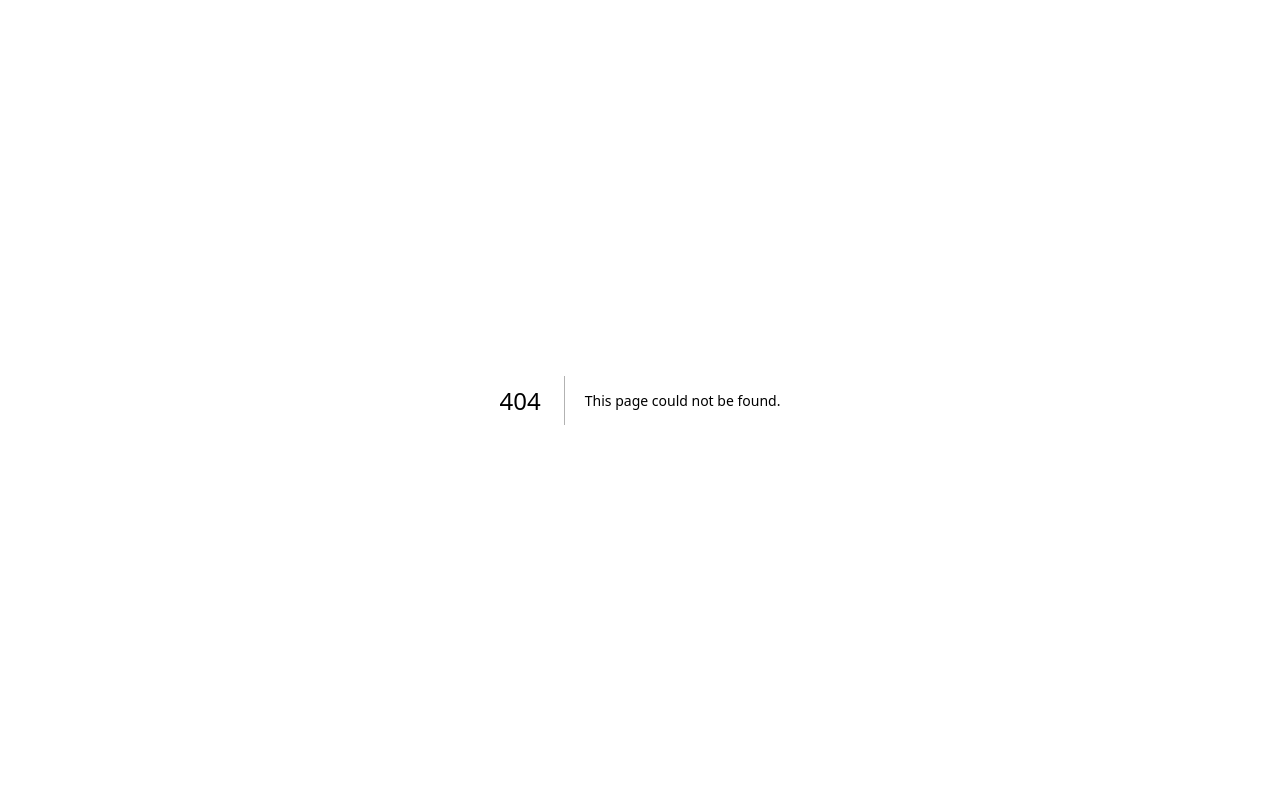
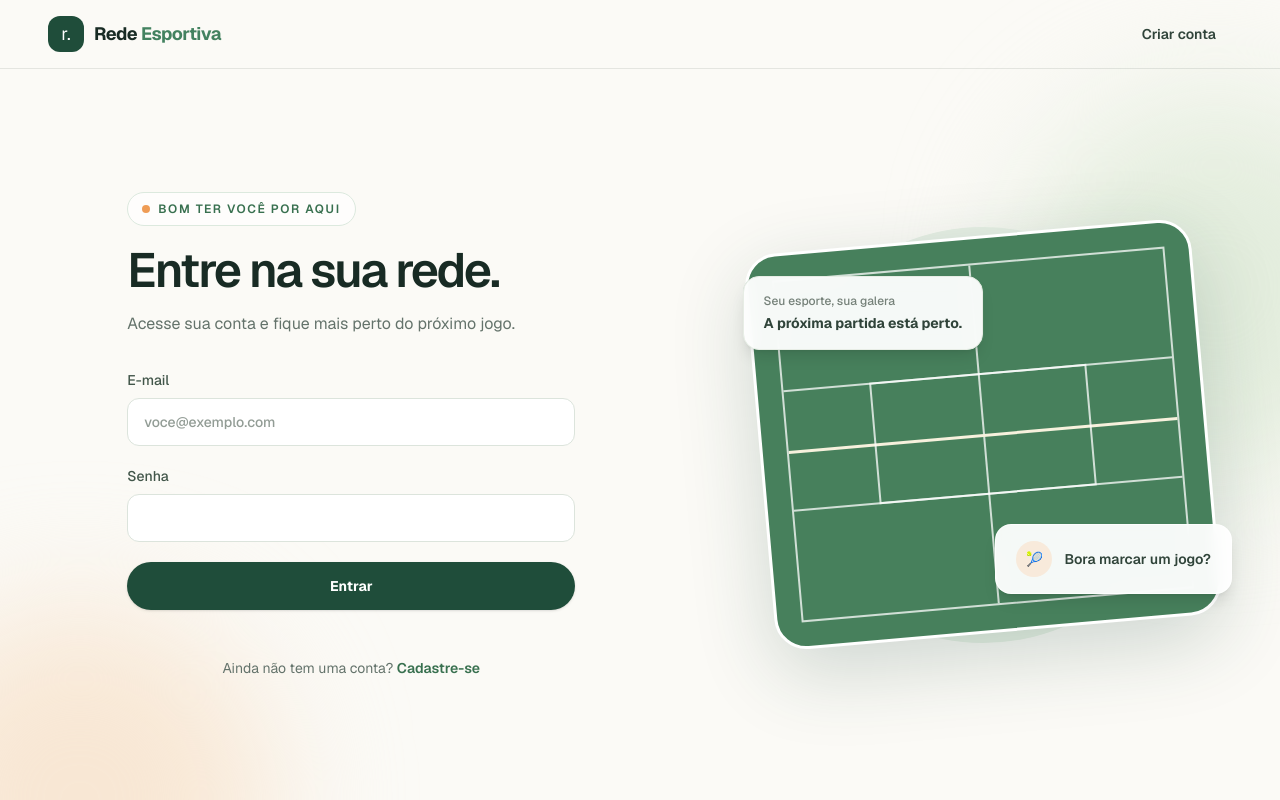
Before and after one commit to NauaKF/rede-esportiva, a Next.js app: page /login in a window 1280 px wide. Before the commit this address had no page. Built offline with nearby package versions, Linux system fonts and the light colour scheme.

Commit message:
feat: implementa autenticação e tela de login

```diff
--- /dev/null
+++ b/app/api/auth/[...nextauth]/route.ts
@@ -0,0 +1,6 @@
+import NextAuth from "next-auth";
+import { authOptions } from "@/auth";
+
+const handler = NextAuth(authOptions);
+
+export { handler as GET, handler as POST };
--- /dev/null
+++ b/app/login/_components/LoginForm.tsx
@@ -0,0 +1,69 @@
+"use client";
+
+import { signIn } from "next-auth/react";
+import { useRouter } from "next/navigation";
+import { useState, type FormEvent } from "react";
+
+const inputClass = "mt-2 min-h-12 w-full rounded-xl border border-[#dce4dc] bg-white px-4 py-3 text-sm text-[#24382d] outline-none transition placeholder:text-[#929c95] focus:border-[#438260] focus:ring-4 focus:ring-[#438260]/10 disabled:cursor-not-allowed disabled:opacity-60";
+
+export function LoginForm() {
+  const router = useRouter();
+  const [pending, setPending] = useState(false);
+  const [error, setError] = useState("");
+
+  async function handleSubmit(event: FormEvent<HTMLFormElement>) {
+    event.preventDefault();
+    if (pending) return;
+
+    const formData = new FormData(event.currentTarget);
+    const email = String(formData.get("email") ?? "").trim();
+    const password = String(formData.get("password") ?? "");
+
+    setPending(true);
+    setError("");
+
+    try {
+      const result = await signIn("credentials", {
+        email,
+        password,
+        redirect: false,
+        callbackUrl: "/",
+      });
+
+      if (result?.ok && !result.error) {
+        router.replace("/");
+        router.refresh();
+        return;
+      }
+
+      setError(result?.error === "CredentialsSignin"
+        ? "E-mail ou senha inválidos. Confira os dados e tente novamente."
+        : "Não foi possível entrar agora. Tente novamente.");
+    } catch {
+      setError("Não foi possível entrar agora. Tente novamente.");
+    } finally {
+      setPending(false);
+    }
+  }
+
+  return (
+    <form onSubmit={handleSubmit} className="mt-8 space-y-5" aria-busy={pending}>
+      {error && <p role="alert" className="rounded-xl border border-[#edc7bc] bg-[#fff3ef] px-4 py-3 text-sm leading-5 text-[#9e3c2c]">{error}</p>}
+
+      <label htmlFor="login-email" className="block text-sm font-medium text-[#42564a]">
+        E-mail
+        <input id="login-email" className={inputClass} name="email" type="email" required maxLength={254} autoComplete="email" placeholder="voce@exemplo.com" disabled={pending} />
+      </label>
+
+      <label htmlFor="login-password" className="block text-sm font-medium text-[#42564a]">
+        Senha
+        <input id="login-password" className={inputClass} name="password" type="password" required autoComplete="current-password" disabled={pending} />
+      </label>
+
+      <button type="submit" disabled={pending} className="inline-flex min-h-12 w-full items-center justify-center rounded-full bg-[#1f4d3a] px-6 py-3 text-sm font-bold text-white shadow-sm transition-colors hover:bg-[#173b2c] focus-visible:outline-2 focus-visible:outline-offset-2 focus-visible:outline-[#438260] disabled:cursor-wait disabled:opacity-65">
+        {pending ? "Entrando…" : "Entrar"}
+      </button>
+      <p className="sr-only" aria-live="polite">{pending ? "Autenticando sua conta." : ""}</p>
+    </form>
+  );
+}
--- /dev/null
+++ b/app/login/page.tsx
@@ -0,0 +1,68 @@
+import Link from "next/link";
+import { LoginForm } from "./_components/LoginForm";
+
+export const metadata = {
+  title: "Entrar | Rede Esportiva",
+  description: "Acesse sua conta na Rede Esportiva.",
+};
+
+export default function LoginPage() {
+  return (
+    <main className="relative flex flex-1 flex-col overflow-hidden bg-[#fbfaf6] text-[#182b24]">
+      <header className="relative z-10 border-b border-[#182b24]/10">
+        <div className="mx-auto flex w-full max-w-7xl items-center justify-between px-5 py-4 sm:px-8 lg:px-12">
+          <Link href="/" className="flex items-center gap-2.5" aria-label="Rede Esportiva, início">
+            <span className="flex size-9 items-center justify-center rounded-xl bg-[#1f4d3a] text-lg text-white">r.</span>
+            <span className="text-lg font-bold tracking-tight">Rede <span className="text-[#438260]">Esportiva</span></span>
+          </Link>
+          <Link href="/cadastro" className="rounded-full px-4 py-2 text-sm font-semibold text-[#30443a] transition-colors hover:bg-[#1f4d3a]/5">
+            Criar conta
+          </Link>
+        </div>
+      </header>
+
+      <div aria-hidden="true" className="pointer-events-none absolute -right-32 top-24 size-96 rounded-full bg-[#e3eddd] blur-3xl" />
+      <div aria-hidden="true" className="pointer-events-none absolute -bottom-48 -left-28 size-96 rounded-full bg-[#f8e7d4] blur-3xl" />
+
+      <section className="relative mx-auto grid w-full max-w-7xl flex-1 items-center gap-12 px-5 py-12 sm:px-8 sm:py-16 lg:grid-cols-[1fr_0.82fr] lg:gap-20 lg:px-12">
+        <div className="mx-auto w-full max-w-md">
+          <div className="mb-5 inline-flex items-center gap-2 rounded-full border border-[#dce9de] bg-white/70 px-3.5 py-2 text-xs font-semibold uppercase tracking-[0.13em] text-[#38704f]">
+            <span className="size-2 rounded-full bg-[#ef9c55]" />
+            Bom ter você por aqui
+          </div>
+          <h1 className="text-4xl font-semibold tracking-[-0.045em] text-[#182b24] sm:text-5xl">Entre na sua rede.</h1>
+          <p className="mt-4 text-base leading-7 text-[#64736b]">Acesse sua conta e fique mais perto do próximo jogo.</p>
+
+          <LoginForm />
+
+          <p className="mt-7 text-center text-sm text-[#64736b]">
+            Ainda não tem uma conta?{" "}
+            <Link href="/cadastro" className="font-semibold text-[#38704f] underline-offset-4 hover:underline">Cadastre-se</Link>
+          </p>
+        </div>
+
+        <aside className="relative hidden min-h-[430px] items-center justify-center lg:flex" aria-label="Encontre seu próximo jogo">
+          <div className="absolute size-[26rem] rounded-full bg-[#e6efe4]" />
+          <div className="absolute size-[21rem] rounded-full border border-white/80" />
+          <div className="absolute size-[15rem] rounded-full border border-white/80" />
+          <div className="relative w-full max-w-md rotate-[-5deg] rounded-[2rem] border-[3px] border-white bg-[#47805c] p-6 shadow-[0_24px_80px_rgba(31,77,58,0.2)]">
+            <div className="relative aspect-[1.15] border-2 border-white/75">
+              <div className="absolute inset-y-0 left-1/2 border-l-2 border-white/75" />
+              <div className="absolute inset-x-0 top-1/2 border-t-[3px] border-[#f7f1dd]" />
+              <div className="absolute inset-x-0 top-[32%] border-t-2 border-white/75" />
+              <div className="absolute inset-x-0 bottom-[32%] border-t-2 border-white/75" />
+              <div className="absolute inset-y-[32%] left-[22%] right-[22%] border-2 border-white/75" />
+            </div>
+          </div>
+          <div className="absolute left-2 top-14 rounded-2xl border border-[#e7ede5] bg-white/95 px-5 py-4 shadow-lg backdrop-blur">
+            <span className="block text-xs font-medium text-[#758179]">Seu esporte, sua galera</span>
+            <span className="mt-1 block text-sm font-bold text-[#30443a]">A próxima partida está perto.</span>
+          </div>
+          <div className="absolute bottom-14 right-0 rounded-2xl border border-white/80 bg-white/95 px-5 py-4 shadow-lg backdrop-blur">
+            <span className="flex items-center gap-3 text-sm font-semibold text-[#30443a]"><span className="flex size-9 items-center justify-center rounded-full bg-[#f8eadb]">🎾</span> Bora marcar um jogo?</span>
+          </div>
+        </aside>
+      </section>
+    </main>
+  );
+}
--- /dev/null
+++ b/auth.ts
@@ -0,0 +1,95 @@
+import "server-only";
+
+import NextAuth, { type DefaultSession, type NextAuthOptions } from "next-auth";
+import CredentialsProvider from "next-auth/providers/credentials";
+import type { JWT } from "next-auth/jwt";
+import { sql } from "@/lib/db";
+import { verifyPassword } from "@/lib/auth/password";
+
+type AccountType = "PLAYER" | "ARENA";
+type AccountStatus = "PENDING" | "ACTIVE" | "SUSPENDED";
+
+type AccountRow = {
+  id: string;
+  account_type: AccountType;
+  status: AccountStatus;
+  password_hash: string;
+};
+
+declare module "next-auth" {
+  interface Session {
+    user: DefaultSession["user"] & {
+      accountId: string;
+      accountType: AccountType;
+      status: AccountStatus;
+    };
+  }
+
+  interface User {
+    accountId: string;
+    accountType: AccountType;
+    status: AccountStatus;
+  }
+}
+
+declare module "next-auth/jwt" {
+  interface JWT {
+    accountId?: string;
+    accountType?: AccountType;
+    status?: AccountStatus;
+  }
+}
+
+export const authOptions: NextAuthOptions = {
+  session: { strategy: "jwt" },
+  providers: [
+    CredentialsProvider({
+      name: "Email e senha",
+      credentials: {
+        email: { label: "E-mail", type: "email" },
+        password: { label: "Senha", type: "password" },
+      },
+      async authorize(credentials) {
+        const email = credentials?.email?.trim().toLowerCase();
+        const password = credentials?.password;
+        if (!email || !password) return null;
+
+        const rows = await sql`
+          SELECT id, account_type, status, password_hash
+          FROM accounts
+          WHERE lower(btrim(email)) = ${email}
+          LIMIT 1
+        ` as AccountRow[];
+        const account = rows[0];
+
+        if (!account || account.status === "SUSPENDED") return null;
+        if (!(await verifyPassword(password, account.password_hash))) return null;
+
+        return {
+          id: account.id,
+          accountId: account.id,
+          accountType: account.account_type,
+          status: account.status,
+        };
+      },
+    }),
+  ],
+  callbacks: {
+    async jwt({ token, user }) {
+      if (user) {
+        token.accountId = user.accountId;
+        token.accountType = user.accountType;
+        token.status = user.status;
+      }
+      return token;
+    },
+    async session({ session, token }) {
+      if (token.accountId && token.accountType && token.status) {
+        session.user.accountId = token.accountId;
+        session.user.accountType = token.accountType;
+        session.user.status = token.status;
+      }
+      return session;
+    },
+  },
+};
```
